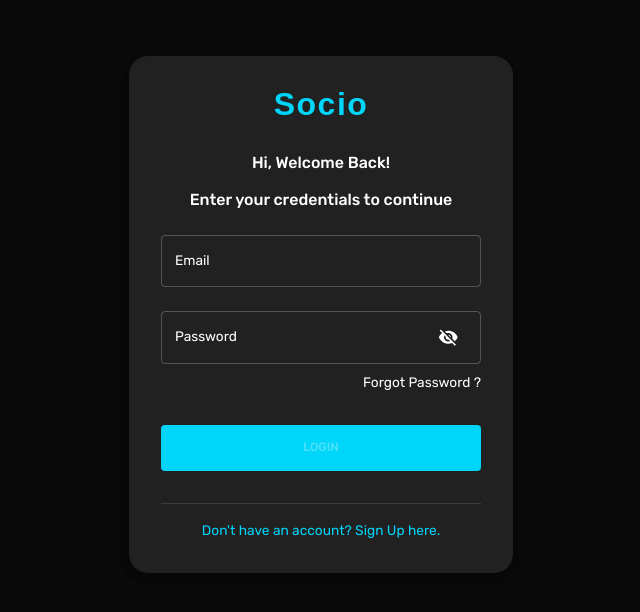
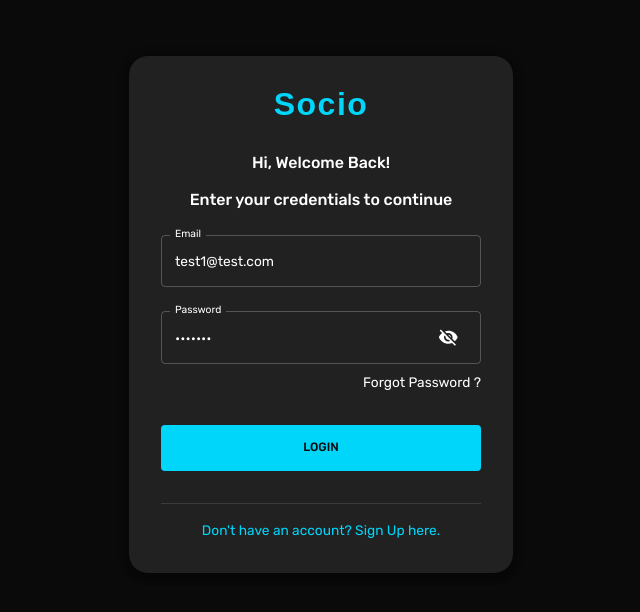
Before and after one commit to ArinNigam/Socio, a React (Create React App) app in the folder client/: page / in a window 1280 px wide. Shown: the top 612 px of the page, without its empty margins (319-959 px from the left). Built offline with nearby package versions, Linux system fonts and the light colour scheme; no server answers.

Commit message:
Changed Initial Values

```diff
--- a/client/src/components/Form.jsx
+++ b/client/src/components/Form.jsx
@@ -49,8 +49,8 @@ const loginSchema = yup.object().shape({
 const initialValues = {
   firstName: "",
   lastName: "",
-  email: "",
-  password: "",
+  email: "test1@test.com",
+  password: "test123",
   location: "",
   occupation: "",
   picture: "",
--- a/client/src/components/widgets/SuggestedWidget.jsx
+++ b/client/src/components/widgets/SuggestedWidget.jsx
@@ -28,7 +28,7 @@ const SuggestedWidget = ({ userId, reRender, setReRender }) => {
   }, [token, userId, reRender]);
 
   return (
-    <WidgetWrapper maxHeight="14rem" friend="true" marginTop="2rem">
+    <WidgetWrapper maxHeight="24rem" friend="true" marginTop="2rem">
       <Typography
         color={palette.neutral.dark}
         variant="h5"
```
